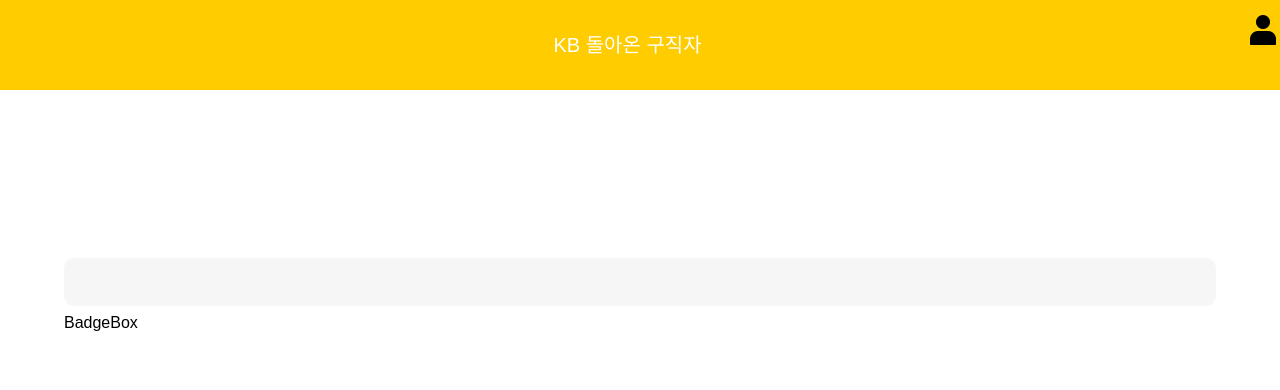
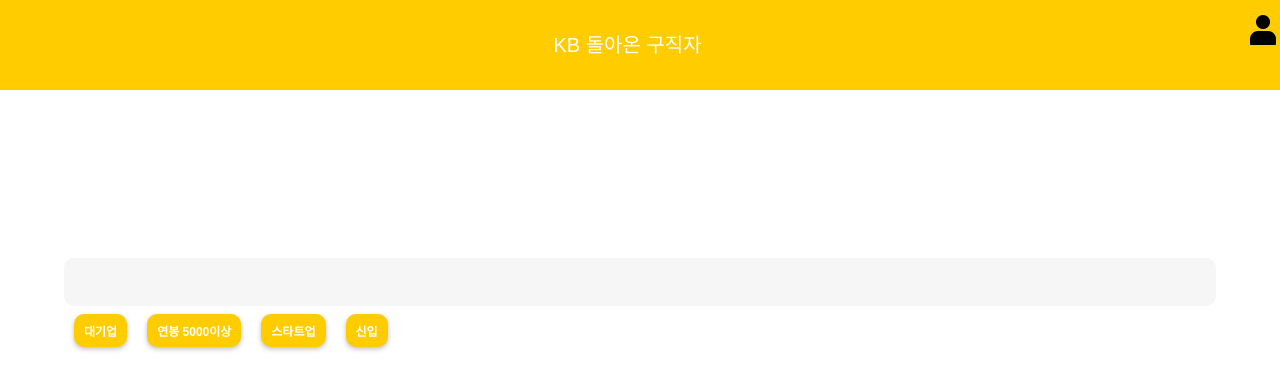
Before and after one commit to pika-two/pika-two-FE, a React (Vite) app: page /mainPage in a window 1280 px wide. Shown: the top 390 px of the page. Built offline with nearby package versions, Linux system fonts and the light colour scheme.

Commit message:
[ADD] Badge Box와 Badge
Badge Box 추가

```diff
--- a/src/components/Composition/BadgeBox.jsx
+++ b/src/components/Composition/BadgeBox.jsx
@@ -1,7 +1,14 @@
 import React from 'react'
-
+import Badge from '../ui/Badge'
 export default function BadgeBox() {
   return (
-    <div>BadgeBox</div>
+    <div style={{
+        display : 'flex',
+    }}>
+        <Badge background="#FFCC00">대기업</Badge>
+        <Badge background="#FFCC00">연봉 5000이상</Badge>
+        <Badge background="#FFCC00">스타트업</Badge>
+        <Badge background="#FFCC00">신입</Badge>
+    </div>
   )
 }
--- /dev/null
+++ b/src/components/ui/Badge.tsx
@@ -0,0 +1,14 @@
+
+import styled from 'styled-components';
+
+const Badge = styled.span`padding: 8px 10px;
+border-radius: 10px;
+font-weight: 600;
+font-size: 12px;
+box-shadow: 0 2px 5px rgba(0,0,0,.25);
+margin: 0 10px;
+cursor: pointer;
+background : ${props=> props.background?props.background:'#000'};
+color : white;
+`
+export default Badge
```
